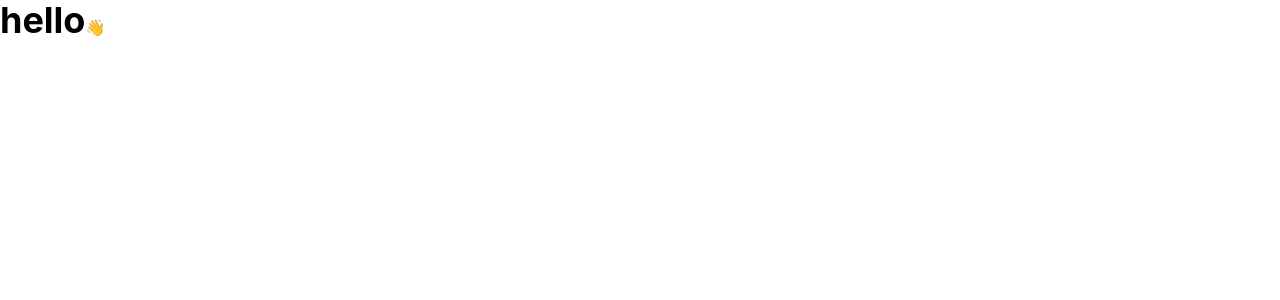
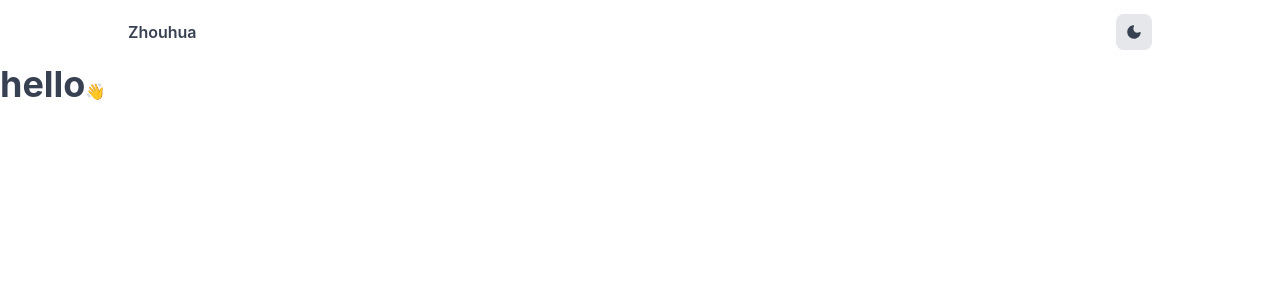
Before and after one commit to zhouhuahu91/profile, a Next.js app: page / in a window 1280 px wide. Shown: the top 300 px of the page. Built offline with nearby package versions, Linux system fonts and the light colour scheme.

Commit message:
added dark mode

```diff
--- /dev/null
+++ b/components/Header.tsx
@@ -0,0 +1,28 @@
+import React from "react";
+import Link from "next/link";
+import { useTheme } from "next-themes";
+import SunIcon from "@/components/icons/SunIcon";
+import MoonIcon from "@/components/icons/MoonIcon";
+
+interface HeaderProps {}
+
+const Header: React.FC<HeaderProps> = ({}) => {
+  const { theme, setTheme } = useTheme();
+
+  return (
+    <header className="h-16 flex items-center">
+      <div className="max-w-screen-lg w-full m-auto flex items-center justify-between">
+        <Link href="/">
+          <a className="font-semibold">Zhouhua</a>
+        </Link>
+        <button
+          onClick={() => setTheme(theme === "dark" ? "light" : "dark")}
+          className="bg-gray-200 dark:bg-gray-600 flex items-center justify-center h-9 w-9 rounded-lg"
+        >
+          {theme === "dark" ? <SunIcon size="18" /> : <MoonIcon size="18" />}
+        </button>
+      </div>
+    </header>
+  );
+};
+export default Header;
--- a/components/Layout.tsx
+++ b/components/Layout.tsx
@@ -1,17 +1,22 @@
+// React imports
+import React from "react";
+// NextJS imports
 import Head from "next/head";
-import React from "react";
+// Component imports
+import Header from "@/components/Header";
 
-type Props = {
+type LayoutProps = {
   children: JSX.Element;
 };
 
-const Layout = ({ children }: Props) => {
+const Layout: React.FC<LayoutProps> = ({ children }) => {
   return (
     <>
       <Head>
         <title>Zhouhua</title>
       </Head>
-      <div>
+      <div className="dark:bg-neutral-900 min-h-screen">
+        <Header />
         <div>{children}</div>
       </div>
     </>
--- /dev/null
+++ b/components/icons/MoonIcon.tsx
@@ -0,0 +1,28 @@
+import React from "react";
+
+interface MoonIconProps {
+  size?: string;
+  className?: string;
+}
+
+const MoonIcon: React.FC<MoonIconProps> = ({ size, className }) => {
+  return (
+    <svg
+      xmlns="http://www.w3.org/2000/svg"
+      enableBackground="new 0 0 24 24"
+      viewBox="0 0 24 24"
+      height={size ? size : "24"}
+      className={className && className}
+      width={size ? size : "24"}
+    >
+      <rect
+        fill="none"
+        height={size ? size : "24"}
+        width={size ? size : "24"}
+      />
+      <path d="M11.01,3.05C6.51,3.54,3,7.36,3,12c0,4.97,4.03,9,9,9c4.63,0,8.45-3.5,8.95-8c0.09-0.79-0.78-1.42-1.54-0.95 c-0.84,0.54-1.84,0.85-2.91,0.85c-2.98,0-5.4-2.42-5.4-5.4c0-1.06,0.31-2.06,0.84-2.89C12.39,3.94,11.9,2.98,11.01,3.05z" />
+    </svg>
+  );
+};
+
+export default MoonIcon;
--- /dev/null
+++ b/components/icons/SunIcon.tsx
@@ -0,0 +1,28 @@
+import React from "react";
+
+interface SunIconProps {
+  size?: string;
+  className?: string;
+}
+
+const SunIcon: React.FC<SunIconProps> = ({ className, size }) => {
+  return (
+    <svg
+      xmlns="http://www.w3.org/2000/svg"
+      enableBackground="new 0 0 24 24"
+      viewBox="0 0 24 24"
+      height={size ? size : "24"}
+      className={className && className}
+      width={size ? size : "24"}
+    >
+      <rect
+        fill="none"
+        height={size ? size : "24"}
+        width={size ? size : "24"}
+      />
+      <path d="M12,7c-2.76,0-5,2.24-5,5s2.24,5,5,5s5-2.24,5-5S14.76,7,12,7L12,7z M2,13l2,0c0.55,0,1-0.45,1-1s-0.45-1-1-1l-2,0 c-0.55,0-1,0.45-1,1S1.45,13,2,13z M20,13l2,0c0.55,0,1-0.45,1-1s-0.45-1-1-1l-2,0c-0.55,0-1,0.45-1,1S19.45,13,20,13z M11,2v2 c0,0.55,0.45,1,1,1s1-0.45,1-1V2c0-0.55-0.45-1-1-1S11,1.45,11,2z M11,20v2c0,0.55,0.45,1,1,1s1-0.45,1-1v-2c0-0.55-0.45-1-1-1 C11.45,19,11,19.45,11,20z M5.99,4.58c-0.39-0.39-1.03-0.39-1.41,0c-0.39,0.39-0.39,1.03,0,1.41l1.06,1.06 c0.39,0.39,1.03,0.39,1.41,0s0.39-1.03,0-1.41L5.99,4.58z M18.36,16.95c-0.39-0.39-1.03-0.39-1.41,0c-0.39,0.39-0.39,1.03,0,1.41 l1.06,1.06c0.39,0.39,1.03,0.39,1.41,0c0.39-0.39,0.39-1.03,0-1.41L18.36,16.95z M19.42,5.99c0.39-0.39,0.39-1.03,0-1.41 c-0.39-0.39-1.03-0.39-1.41,0l-1.06,1.06c-0.39,0.39-0.39,1.03,0,1.41s1.03,0.39,1.41,0L19.42,5.99z M7.05,18.36 c0.39-0.39,0.39-1.03,0-1.41c-0.39-0.39-1.03-0.39-1.41,0l-1.06,1.06c-0.39,0.39-0.39,1.03,0,1.41s1.03,0.39,1.41,0L7.05,18.36z" />
+    </svg>
+  );
+};
+
+export default SunIcon;
--- a/package.json
+++ b/package.json
@@ -10,6 +10,7 @@
   },
   "dependencies": {
     "next": "12.2.4",
+    "next-themes": "^0.2.0",
     "react": "18.2.0",
     "react-dom": "18.2.0"
   },
--- a/pages/_app.tsx
+++ b/pages/_app.tsx
@@ -1,12 +1,15 @@
 import "../styles/globals.css";
 import type { AppProps } from "next/app";
 import Layout from "@/components/Layout";
+import { ThemeProvider } from "next-themes";
 
 function MyApp({ Component, pageProps }: AppProps) {
   return (
-    <Layout>
-      <Component {...pageProps} />
-    </Layout>
+    <ThemeProvider attribute="class">
+      <Layout>
+        <Component {...pageProps} />
+      </Layout>
+    </ThemeProvider>
   );
 }
 
--- a/styles/globals.css
+++ b/styles/globals.css
@@ -17,14 +17,9 @@ a {
 
 * {
   box-sizing: border-box;
+  @apply text-gray-700 dark:text-neutral-200 font-light;
 }
 
-@media (prefers-color-scheme: dark) {
-  html {
-    color-scheme: dark;
-  }
-  body {
-    color: white;
-    background: black;
-  }
+svg {
+  @apply fill-gray-700 dark:fill-neutral-200;
 }
--- a/tailwind.config.js
+++ b/tailwind.config.js
@@ -7,6 +7,7 @@ module.exports = {
     "./pages/**/*.{js,ts,jsx,tsx}",
     "./components/**/*.{js,ts,jsx,tsx}",
   ],
+  darkMode: "class", // or 'media' or 'class'
   theme: {
     extend: {
       fontFamily: {
--- a/tsconfig.json
+++ b/tsconfig.json
@@ -17,7 +17,8 @@
     "baseUrl": ".",
     "paths": {
       "@/components/*": ["components/*"],
-      "@/hooks/*": ["hooks/*"]
+      "@/hooks/*": ["hooks/*"],
+      "@/icons/*": ["components/icons/*"]
     }
   },
   "include": ["next-env.d.ts", "**/*.ts", "**/*.tsx"],
```
Also changed, not shown: 1 other file (tests, documents, lock files or other folders).
